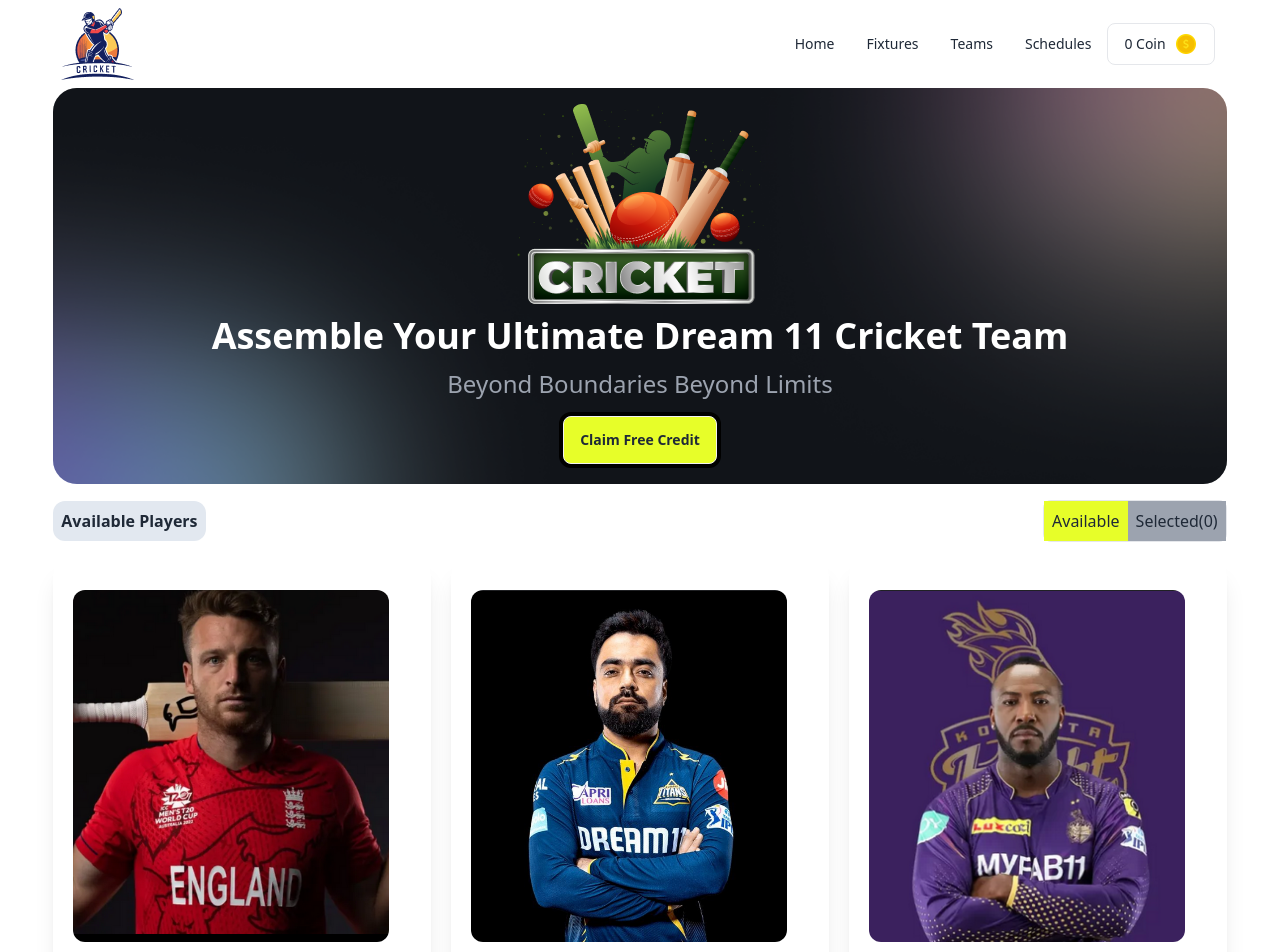
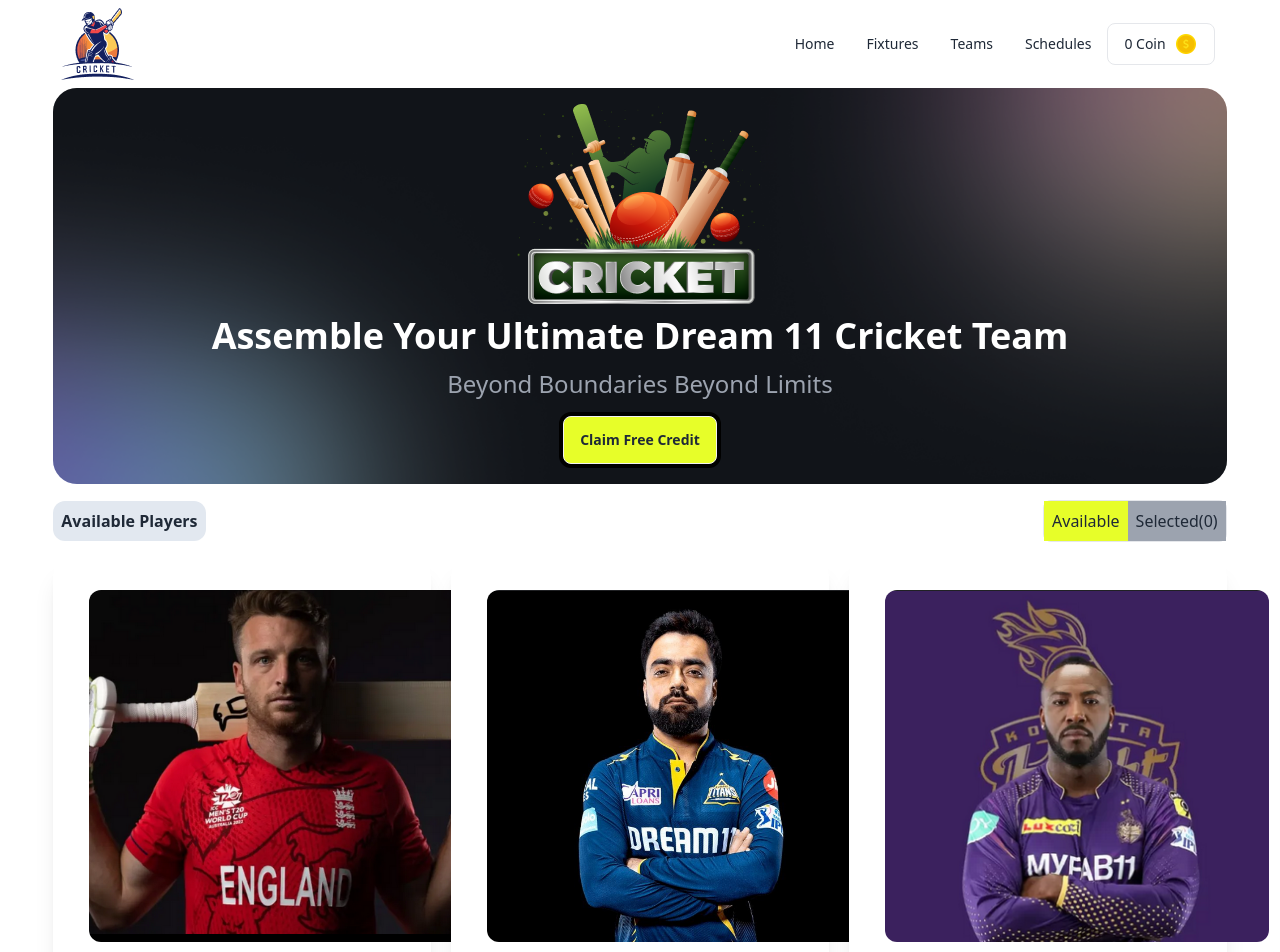
Before and after one commit to IsmailTonmoy/react_dream11_project, a React (Vite) app: page / in a window 1280 px wide. Shown: the top 952 px of the page. Built offline with nearby package versions, Linux system fonts and the light colour scheme.

Commit message:
final222

```diff
--- a/src/PlayerBox.jsx
+++ b/src/PlayerBox.jsx
@@ -8,8 +8,8 @@
   return (
 
 
-    <div className="card bg-base-100 w-[340] shadow-xl">
-      <figure className="pr-12 pl-5  pt-8 w-96 h-96 ">
+    <div className="card bg-base-100 w-[340] shadow-xl relative">
+      <figure className=" pt-8 w-96 h-96 relative left-9">
         <img src={getImage(player.image)} alt="Pic" className="rounded-xl object-cover w-full h-full" />
       </figure>
       <div className="card-body">
```
